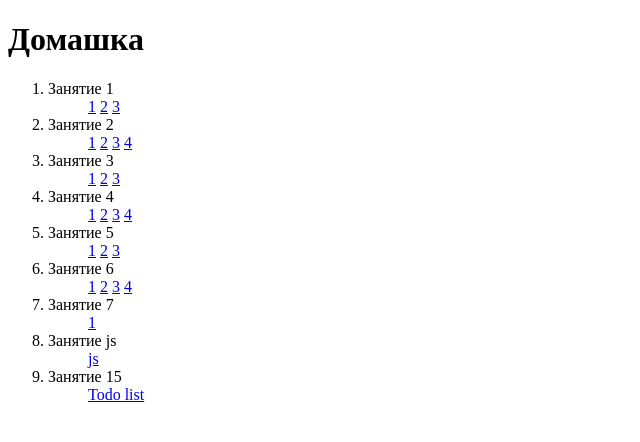
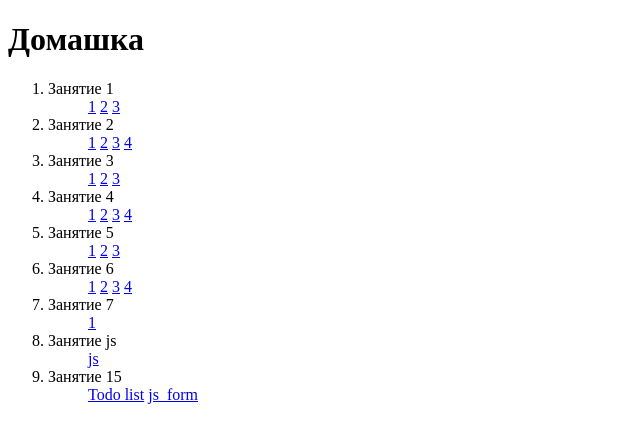
Before and after one commit to DenisRose/Denis, a plain HTML site: page index.html in a window 1280 px wide. Shown: the full height of the page, 0-640 px from the left. Drawn offline with Linux system fonts and the light colour scheme.

Commit message:
update index

```diff
--- a/index.html
+++ b/index.html
@@ -61,6 +61,7 @@
         <li>
             Занятие 15
             <ol><a href="dz15/Todo list.html">Todo list</a>
+                <a href="dz15/js_form.html">js_form</a>
             </ol>
         </li>
     </ol>
```
